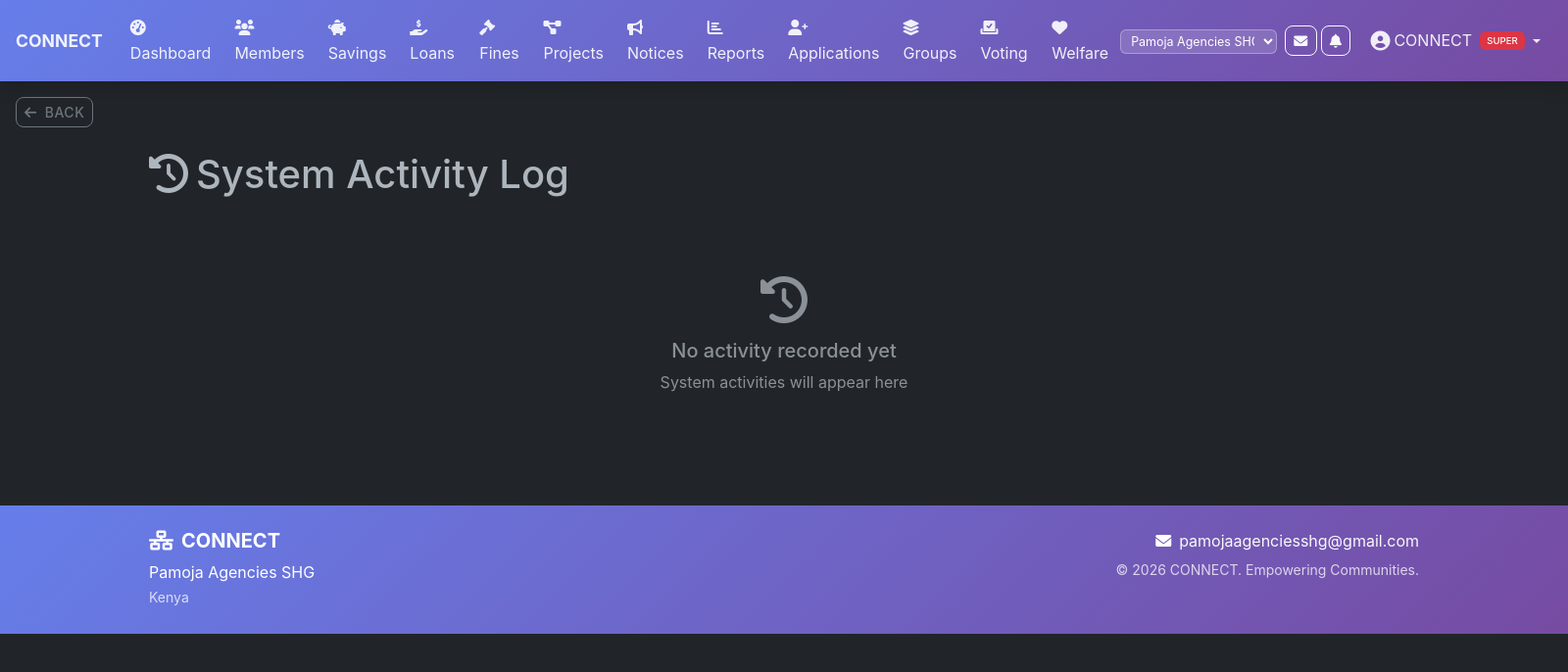
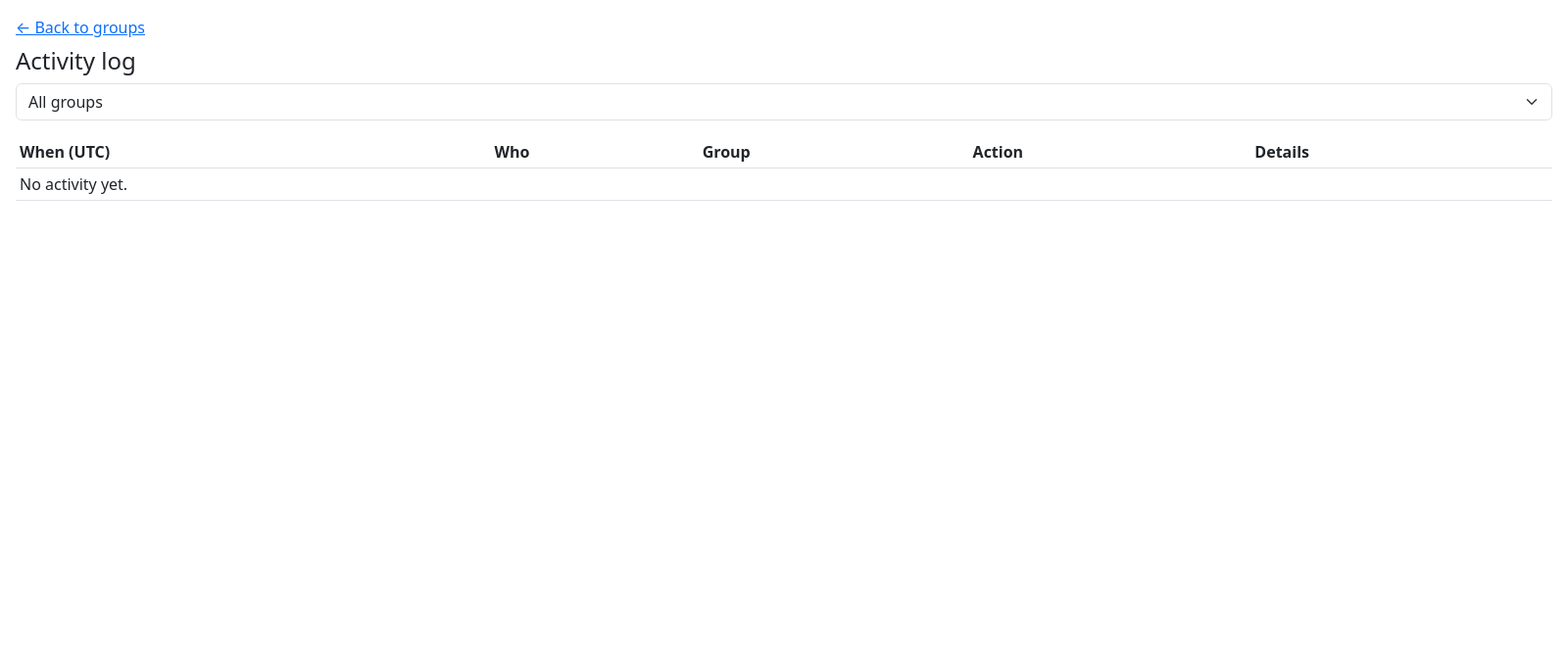
Before and after one commit to pamoja-connect/Chama-manager, a Flask app: page /admin/activity-log in a window 1600 px wide. Shown: the top 686 px of the page at 98% size. Run offline with Flask 3, Linux system fonts and the light colour scheme; a user stored in the database is signed in; data that the repository does not hold is empty; some libraries are stand-ins or nearby versions.

Commit message:
Activity log to database, log page, group delete route

```diff
--- a/activity_logger.py
+++ b/activity_logger.py
@@ -17,7 +17,7 @@
 # activity_logger.setLevel(logging.INFO)
 
 # Simple file-based activity logger since ActivityLog model doesn't exist
-def log_activity(action, resource_type, resource_id, details):
+def _log_activity_file(action, resource_type, resource_id, details):
     """Log user activity to file."""
     try:
         # Create logs directory if it doesn't exist
@@ -396,3 +396,38 @@
 
 # For API endpoints that don't use forms, you might need to pass the CSRF token
 # in the request header as well.
+
+
+def log_activity(action, resource_type=None, resource_id=None, details=None, group_id='auto'):
+    """Save an audit entry in the activity_log table (falls back to the old file log)."""
+    try:
+        from flask import has_request_context
+        cols = {c.name for c in ActivityLog.__table__.columns}
+        uid = current_user.id if current_user and current_user.is_authenticated else None
+        if group_id == 'auto':
+            group_id = getattr(current_user, 'group_id', None) if uid else None
+        values = {}
+
+        def put(names, value):
+            for n in names:
+                if n in cols:
+                    values[n] = value
+                    return
+
+        put(['user_id'], uid)
+        put(['timestamp'], datetime.utcnow())
+        put(['group_id'], group_id)
+        put(['action'], action)
+        put(['resource_type', 'entity_type', 'target_type'], resource_type)
+        put(['resource_id', 'entity_id', 'target_id'], resource_id)
+        put(['details', 'description'], details)
+        put(['ip_address'], request.remote_addr if has_request_context() else None)
+        db.session.add(ActivityLog(**values))
+        db.session.commit()
+    except Exception:
+        db.session.rollback()
+        current_app.logger.exception('Could not save activity log row')
+        try:
+            _log_activity_file(action, resource_type, resource_id, details)
+        except Exception:
+            pass
--- a/app.py
+++ b/app.py
@@ -92,7 +92,7 @@
                 email='admin@connect-shg.app',
                 phone='0000000000',
                 role='Admin',
-                password_hash=generate_password_hash('connect@admin2024'),
+                password_hash=generate_password_hash(''),
                 is_active=True,
                 is_super_admin=True,
                 group_id=None
@@ -110,7 +110,7 @@
             email='pamojaagenciesshg@gmail.com',
             phone='254799466723',
             role='Admin',
-            password_hash=generate_password_hash('34338006tuva'),
+            password_hash=generate_password_hash(''),
             is_active=True,
             group_id=default_group.id
         )
--- a/routes.py
+++ b/routes.py
@@ -2958,6 +2958,11 @@
     grp.is_active = not grp.is_active
     db.session.commit()
     status = 'activated' if grp.is_active else 'deactivated'
+    try:
+        from activity_logger import log_activity
+        log_activity(status, 'group', grp.id, f'Group "{grp.name}" was {status}', group_id=grp.id)
+    except Exception:
+        pass
     flash(f'Group "{grp.name}" has been {status}.', 'success')
     return redirect(url_for('groups'))
 
@@ -3211,3 +3216,122 @@
         flash('Only admins can add new members', 'error')
         return redirect(url_for('members'))
     return redirect(url_for('add_member'))
+
+
+
+@app.route('/groups/<int:group_id>/delete', methods=['POST'])
+@login_required
+def delete_group(group_id):
+    """Permanently delete a DEACTIVATED group and all its records (super admin only)."""
+    import json
+    from flask import Response
+    from sqlalchemy import select, delete as sa_delete, or_
+    from datetime import datetime
+
+    if not current_user.is_super_admin:
+        flash('Permission denied.', 'error')
+        return redirect(url_for('groups'))
+    grp = Group.query.get_or_404(group_id)
+    if grp.is_active:
+        flash('Deactivate the group first, then delete it.', 'error')
+        return redirect(url_for('groups'))
+    if request.form.get('confirm_name', '').strip() != grp.name:
+        flash('The group name you typed does not match. Nothing was deleted.', 'error')
+        return redirect(url_for('groups'))
+    if User.query.filter_by(group_id=grp.id, is_super_admin=True).count():
+        flash('A platform administrator account belongs to this group. Move it to another group first.', 'error')
+        return redirect(url_for('groups'))
+
+    def single_pk(t):
+        cols = list(t.primary_key.columns)
+        return cols[0] if len(cols) == 1 else None
+
+    try:
+        gname = Group.__table__.name
+        ids = {gname: {grp.id}}
+        skipped = []
+        changed = True
+        while changed:
+            changed = False
+            for t in db.metadata.sorted_tables:
+                if t.name == gname:
+                    continue
+                pk = single_pk(t)
+                conds = []
+                if 'group_id' in t.c:
+                    conds.append(t.c.group_id == grp.id)
+                else:
+                    for fk in t.foreign_keys:
+                        parent = fk.column.table
+                        if parent is t or parent.name not in ids:
+                            continue
+                        if single_pk(parent) is not fk.column:
+                            continue
+                        conds.append(fk.parent.in_(list(ids[parent.name])))
+                if not conds:
+                    continue
+                if pk is None:
+                    if t.name not in skipped:
+                        skipped.append(t.name)
+                    continue
+                found = {r[0] for r in db.session.execute(select(pk).where(or_(*conds)))}
+                known = ids.setdefault(t.name, set())
+                if not found <= known:
+                    known |= found
+                    changed = True
+        if skipped:
+            flash('Not deleted. These tables have no simple id: ' + ', '.join(skipped), 'error')
+            return redirect(url_for('groups'))
+
+        counts = {n: len(v) for n, v in ids.items() if v}
+        if request.form.get('dry_run'):
+            flash('Preview, would delete: ' + ', '.join(f'{n}: {c}' for n, c in sorted(counts.items())), 'info')
+            return redirect(url_for('groups'))
+
+        by_name = {t.name: t for t in db.metadata.sorted_tables}
+        backup = {'group': grp.name, 'group_id': grp.id,
+                  'deleted_at': datetime.utcnow().isoformat(),
+                  'deleted_by': current_user.full_name, 'tables': {}}
+        for n, v in ids.items():
+            if not v:
+                continue
+            t = by_name[n]
+            rows = db.session.execute(select(t).where(single_pk(t).in_(list(v)))).all()
+            backup['tables'][n] = [{k: val for k, val in r._mapping.items() if k != 'password_hash'} for r in rows]
+        payload = json.dumps(backup, default=str, indent=1)
+
+        for t in reversed(db.metadata.sorted_tables):
+            if ids.get(t.name):
+                db.session.execute(sa_delete(t).where(single_pk(t).in_(list(ids[t.name]))))
+        db.session.commit()
+
+        from activity_logger import log_activity
+        log_activity('deleted', 'group', group_id,
+                     f'Deleted group "{backup["group"]}" ({sum(counts.values())} records)', group_id=None)
+        return Response(payload, mimetype='application/json',
+                        headers={'Content-Disposition': f'attachment; filename=group-{group_id}-backup.json'})
+    except Exception:
+        db.session.rollback()
+        app.logger.exception('Group delete failed')
+        flash('The group could not be deleted, so nothing was removed.', 'error')
+        return redirect(url_for('groups'))
+
+
+@app.route('/admin/activity-log')
+@login_required
+def admin_activity_log():
+    if not current_user.is_super_admin:
+        flash('Permission denied.', 'error')
+        return redirect(url_for('dashboard'))
+    from models import ActivityLog
+    gid = request.args.get('group_id', type=int)
+    q = ActivityLog.query
+    if gid:
+        q = q.filter(ActivityLog.group_id == gid)
+    rows = q.order_by(ActivityLog.id.desc()).limit(200).all()
+    uids = list({r.user_id for r in rows if r.user_id})
+    users = {u.id: u.full_name for u in User.query.filter(User.id.in_(uids)).all()} if uids else {}
+    groups_list = Group.query.order_by(Group.name).all()
+    gnames = {g.id: g.name for g in groups_list}
+    return render_template('activity_log.html', rows=rows, users=users,
+                           gnames=gnames, groups=groups_list, selected=gid)
--- a/templates/activity_log.html
+++ b/templates/activity_log.html
@@ -1,56 +1,29 @@
-{% extends "base.html" %}
-
-{% block title %}Activity Log - Pamoja Agencies SHG{% endblock %}
-
-{% block content %}
-<div class="container my-4">
-    <div class="row">
-        <div class="col-12">
-            <div class="d-flex justify-content-between align-items-center mb-4">
-                <h1>
-                    <i class="fas fa-history me-2"></i>System Activity Log
-                </h1>
-                {% if activities %}
-                <form method="POST" action="{{ url_for('clear_activity_log') }}" onsubmit="return confirm('Are you sure you want to clear all activity logs? This action cannot be undone.')">
-                    <input type="hidden" name="csrf_token" value="{{ csrf_token() }}">
-                    <button type="submit" class="btn btn-outline-danger">
-                        <i class="fas fa-trash me-2"></i>Clear Log
-                    </button>
-                </form>
-                {% endif %}
-            </div>
-
-            {% if activities %}
-            <div class="card">
-                <div class="card-body">
-                    <div class="table-responsive">
-                        <table class="table table-hover">
-                            <thead>
-                                <tr>
-                                    <th>Timestamp</th>
-                                    <th>Details</th>
-                                </tr>
-                            </thead>
-                            <tbody>
-                                {% for activity in activities %}
-                                <tr>
-                                    <td>{{ activity.timestamp }}</td>
-                                    <td>{{ activity.details }}</td>
-                                </tr>
-                                {% endfor %}
-                            </tbody>
-                        </table>
-                    </div>
-                </div>
-            </div>
-            {% else %}
-            <div class="text-center py-5">
-                <i class="fas fa-history fa-3x text-muted mb-3"></i>
-                <h5 class="text-center text-muted">No activity recorded yet</h5>
-                <p class="text-center text-muted">System activities will appear here</p>
-            </div>
-            {% endif %}
-        </div>
-    </div>
-</div>
-{% endblock %}
+<!doctype html>
+<html><head><meta charset="utf-8">
+<meta name="viewport" content="width=device-width, initial-scale=1">
+<title>Activity log</title>
+<link href="https://cdn.jsdelivr.net/npm/bootstrap@5.3.0/dist/css/bootstrap.min.css" rel="stylesheet">
+</head>
+<body class="p-3">
+<a href="{{ url_for('groups') }}">&larr; Back to groups</a>
+<h4 class="mt-2">Activity log</h4>
+<form method="get" class="mb-3">
+  <select name="group_id" class="form-select" onchange="this.form.submit()">
+    <option value="">All groups</option>
+    {% for g in groups %}<option value="{{ g.id }}" {{ 'selected' if selected == g.id }}>{{ g.name }}</option>{% endfor %}
+  </select>
+</form>
+<div class="table-responsive"><table class="table table-sm">
+<thead><tr><th>When (UTC)</th><th>Who</th><th>Group</th><th>Action</th><th>Details</th></tr></thead>
+<tbody>
+{% for r in rows %}
+<tr><td>{{ r.timestamp.strftime('%d %b %H:%M') if r.timestamp else '' }}</td>
+<td>{{ users.get(r.user_id, 'System') }}</td>
+<td>{{ gnames.get(r.group_id, '-') }}</td>
+<td>{{ r.action }} {{ r.entity_type or '' }}</td>
+<td>{{ r.description or '' }}</td></tr>
+{% else %}
+<tr><td colspan="5">No activity yet.</td></tr>
+{% endfor %}
+</tbody></table></div>
+</body></html>
```
Also changed, not shown: 1 other file.
